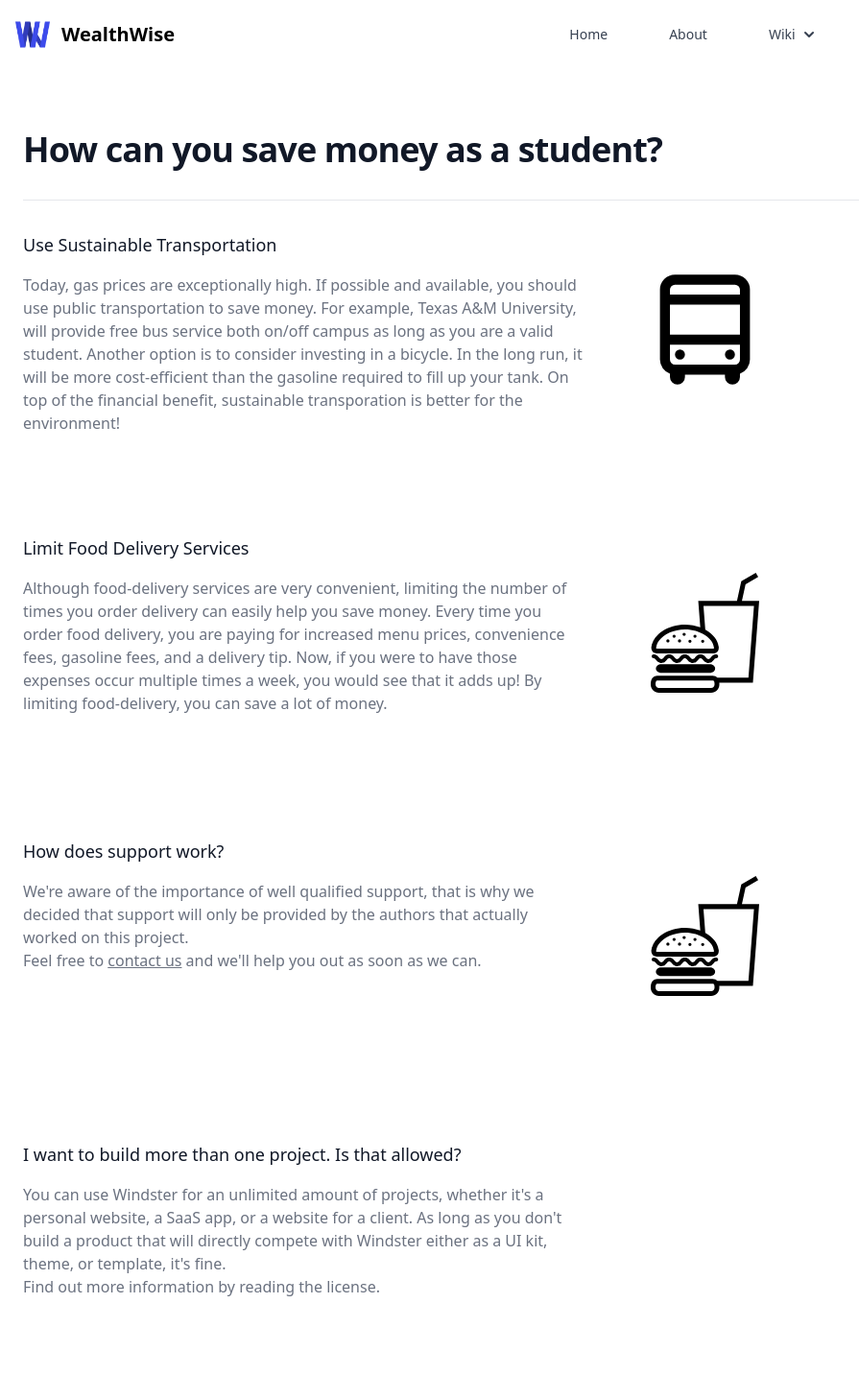
After one commit to wherewith/WealthWise, a Flask app: template templates/students.html in a window 1280 px wide. The commit adds this page. Shown: the whole page at 96% size, without its empty margins (0-895 px from the left). Run offline with Flask 2, Linux system fonts and the light colour scheme; the template is opened without the code that fills it, so the values that code supplies are empty; style sheets or scripts are compiled from the project's sources; some libraries are stand-ins or nearby versions.

Commit message:
student page

```diff
--- a/app.py
+++ b/app.py
@@ -10,14 +10,17 @@ def index():
 def about():
 	return render_template("about.html")
 
-@app.route("/wiki/")
 @app.route("/wiki/fico/")
 def wiki_fico():
 	return render_template("fico.html")
 
+@app.route("/wiki/students")
+def wiki_students():
+	return render_template("students.html")
 @app.errorhandler(404)
 def page_not_found(e):
 	return render_template("404.html")
 
+
 if __name__ == '__main__':
 	app.run(debug=True)
--- a/templates/base.html
+++ b/templates/base.html
@@ -15,7 +15,8 @@
 ('/about/', 'about', 'About'),
 ] -%}
 {% set wiki = [
-('/wiki/fico/', 'fico', 'FICO')
+('/wiki/fico/', 'fico', 'FICO'),
+('/wiki/students/', 'students', "Students' Guide"),
 ] -%}
 
 <nav class="bg-white border-gray-200 px-2 sm:px-4 py-2.5 rounded dark:bg-gray-900">
--- /dev/null
+++ b/templates/students.html
@@ -0,0 +1,56 @@
+{% extends "base.html" %}
+{% set active_page = "students" %}
+{% block title %}WealthWise - Students' Guide{% endblock %}
+{% block content %}
+
+<section class="bg-white dark:bg-gray-900">
+  <div class="py-8 px-4 mx-auto max-w-screen-xl sm:py-16 lg:px-6">
+      <h2 class="mb-8 text-4xl tracking-tight font-extrabold text-gray-900 dark:text-white">How can you save money as a student?</h2>
+      <div class="grid pt-8 text-left border-t border-gray-200 md:gap-16 dark:border-gray-700 md:grid-rows-3 md:grid-cols-2">
+              <div class="mb-10 row-start-1 col-start-1">
+                  <h3 class="flex items-center mb-4 text-lg font-medium text-gray-900 dark:text-white">
+                      Use Sustainable Transportation
+                  </h3>
+                  <p class="text-gray-500 dark:text-gray-400">Today, gas prices are exceptionally high. If possible and available, you should use public transportation to save money.
+                       For example, Texas A&M University, will provide free bus service both on/off campus as long as you are a valid student.
+                      Another option is to consider investing in a bicycle. In the long run, it will be more cost-efficient than the gasoline required to fill up your tank. On top of the financial benefit, sustainable transporation is better for the environment!</p>
+              </div>
+              <div class="mb-10 row-start-2 col-start-1">
+                  <h3 class="flex items-center mb-4 text-lg font-medium text-gray-900 dark:text-white">
+                      Limit Food Delivery Services
+                  </h3>
+                  <p class="text-gray-500 dark:text-gray-400">Although food-delivery services are very convenient, limiting the number of times you order delivery can easily help you save money.
+                      Every time you order food delivery, you are paying for increased menu prices, convenience fees, gasoline fees, and a delivery tip.
+                      Now, if you were to have those expenses occur multiple times a week, you would see that it adds up! By limiting food-delivery, you can save a lot of money.</p>
+              </div>
+              <div class="mb-10 row-start-3 col-start-1">
+                  <h3 class="flex items-center mb-4 text-lg font-medium text-gray-900 dark:text-white">
+                      How does support work?
+                  </h3>
+                  <p class="text-gray-500 dark:text-gray-400">We're aware of the importance of well qualified support, that is why we decided that support will only be provided by the authors that actually worked on this project.</p>
+                  <p class="text-gray-500 dark:text-gray-400">Feel free to <a href="#" class="font-medium underline text-primary-600 dark:text-primary-500 hover:no-underline" target="_blank" rel="noreferrer">contact us</a> and we'll help you out as soon as we can.</p>
+              </div>
+              <div class="mb-10 row-start-4 col-start-1">
+                  <h3 class="flex items-center mb-4 text-lg font-medium text-gray-900 dark:text-white">
+                      I want to build more than one project. Is that allowed?
+                  </h3>
+                  <p class="text-gray-500 dark:text-gray-400">You can use Windster for an unlimited amount of projects, whether it's a personal website, a SaaS app, or a website for a client. As long as you don't build a product that will directly compete with Windster either as a UI kit, theme, or template, it's fine.</p>
+                  <p class="text-gray-500 dark:text-gray-400">Find out more information by <Link to="/license" class="font-medium underline text-primary-600 dark:text-primary-500 hover:no-underline">reading the license</Link>.</p>
+              </div>
+          <div class = "row-start-1 col-start-2 py-10">
+              <object data="/static/assets/bus.svg" width="125" height="125"> </object>
+              </div>
+
+          <div class = "row-start-2 col-start-2 py-10">
+              <object data="/static/assets/food.svg" width="125" height="125"> </object>
+              </div>
+
+          <div class = "row-start-3 col-start-2 py-10">
+              <object data="/static/assets/food.svg" width="125" height="125"> </object>
+              </div>
+          </div>
+      </div>
+  </div>
+</section>
+
+{% endblock %}
```
Also changed, not shown: static/assets/bus.svg (added), static/assets/food.svg (added).
